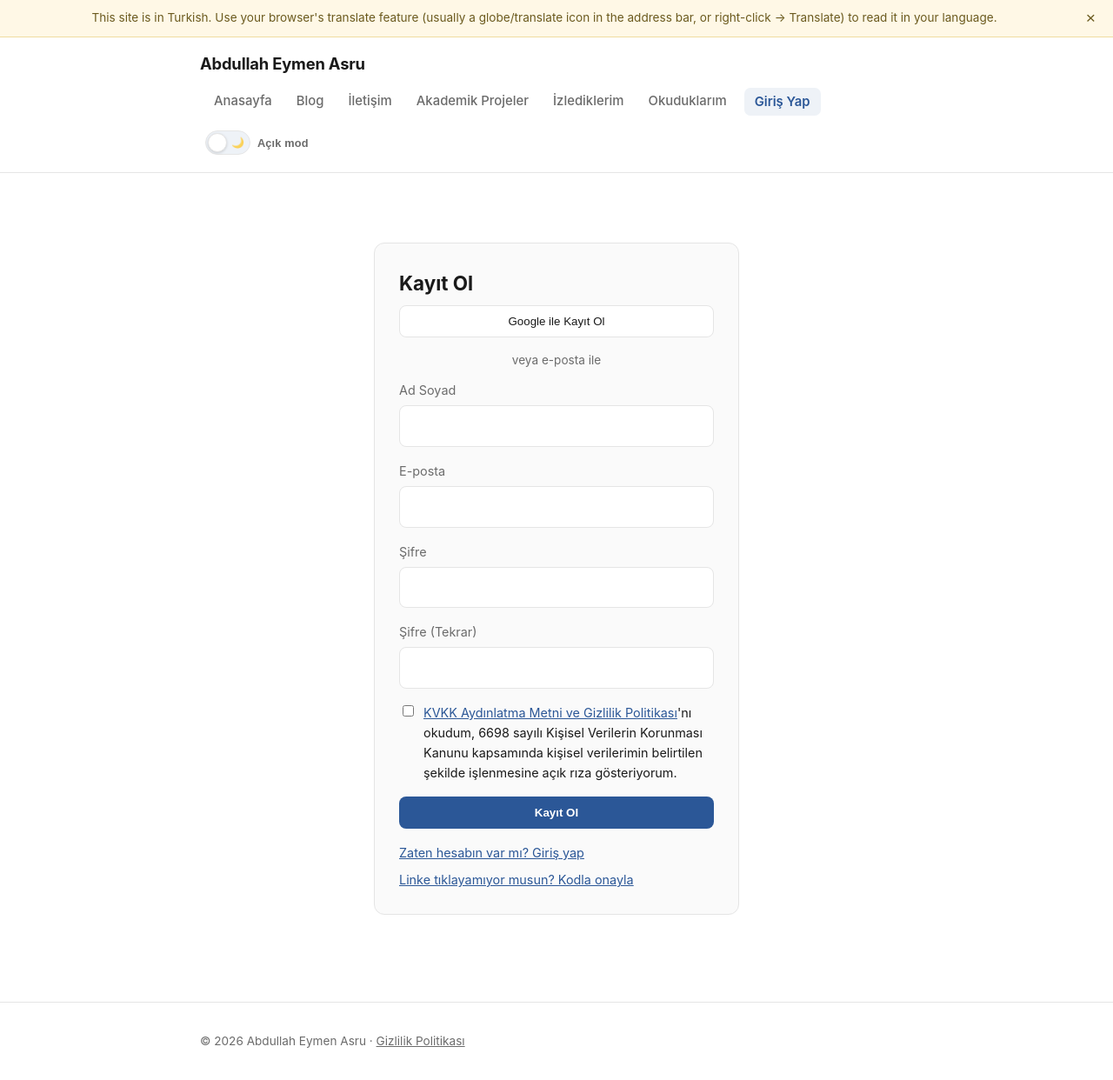
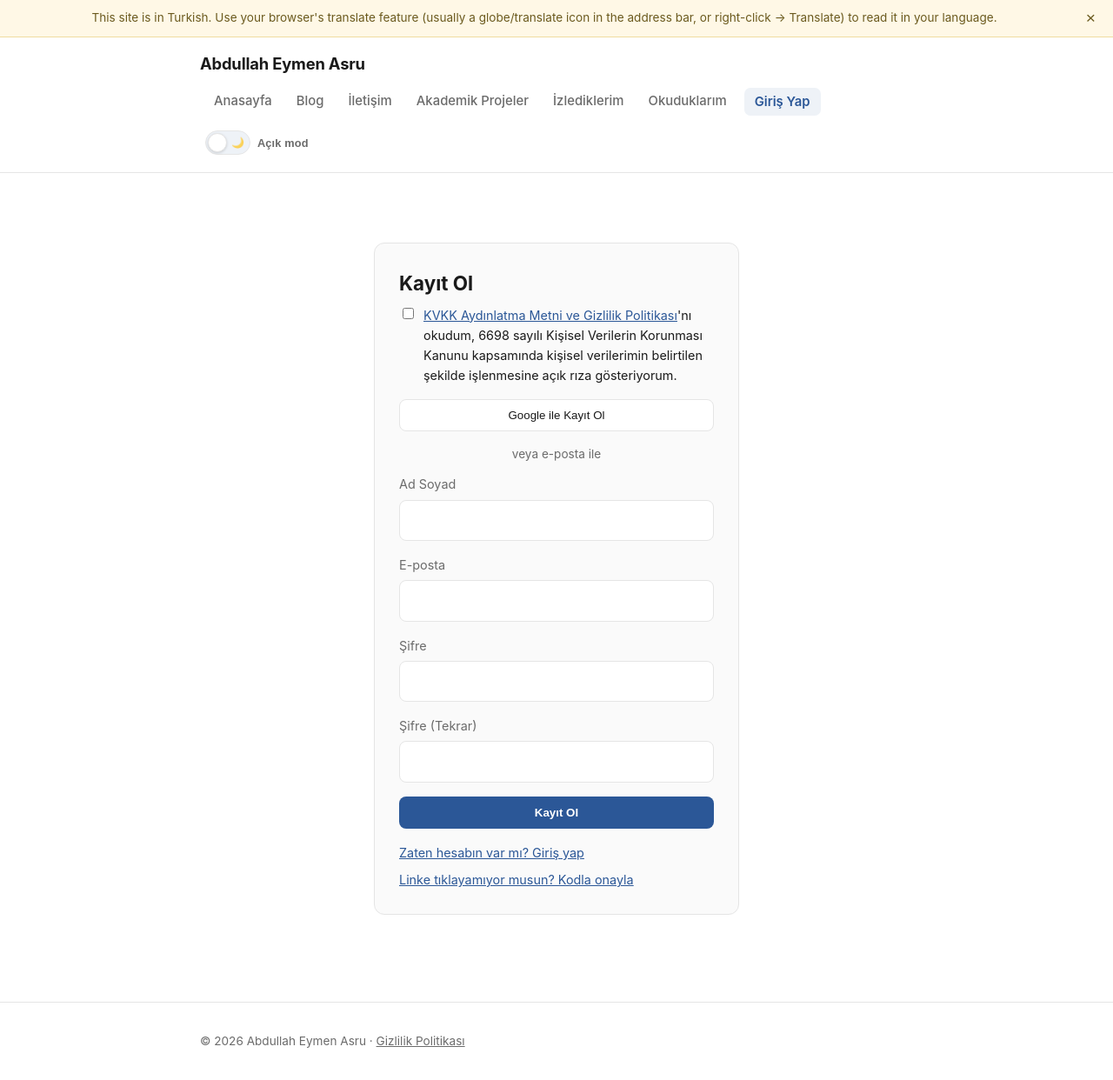
Before and after one commit to abdullah-eymen-asru/abdullah-eymen-asru.github.io, a Jekyll site: the page built from hesap/kayit.md, in a window 1280 px wide and 1242 px high. Shown: the whole window at 87% size. Built offline with Jekyll 4.4.1, drawn with Linux system fonts in a browser that asks for light colours; a script that is not in the unit is left out.

Commit message:
Include KVKK consent in registration process
Added KVKK consent checkbox to registration form.

```diff
--- a/hesap/kayit.md
+++ b/hesap/kayit.md
@@ -11,6 +11,23 @@ permalink: "/hesap/kayit.html"
   <h1>Kayıt Ol</h1>
   <div id="auth-message" class="auth-message" hidden></div>
   <div id="auth-spam-notice" class="auth-spam-notice" hidden></div>
+
+  <!-- KVKK onayı BİLEREK formun dışında, en üstte duruyor: hem e-posta/şifre
+       ile kayıtta hem de aşağıdaki "Google ile Kayıt Ol" butonunda ortak
+       kullanılıyor (Google'ın kendi ekranında KVKK onayı almadığımız için
+       OAuth'u başlatmadan ÖNCE bunun işaretli olması zorunlu tutuluyor —
+       bkz. assets/js/auth-pages.js). form="kayit-form" ile aşağıdaki forma
+       bağlı kaldığı için normal kayıt gönderiminde de değeri okunur. -->
+  <div class="form-field">
+    <label style="display:flex; gap:8px; align-items:flex-start; flex-direction:row; font-size:0.9rem; color:var(--text);">
+      <input id="kvkk_onay" name="kvkk_onay" type="checkbox" form="kayit-form" required style="margin-top:3px;">
+      <span>
+        <a href="{{ '/kurumsal/gizlilik-politikasi.html' | relative_url }}" target="_blank">KVKK Aydınlatma Metni ve Gizlilik Politikası</a>'nı
+        okudum, 6698 sayılı Kişisel Verilerin Korunması Kanunu kapsamında kişisel
+        verilerimin belirtilen şekilde işlenmesine açık rıza gösteriyorum.
+      </span>
+    </label>
+  </div>
 
   <button id="google-kayit-btn" type="button" class="btn-google">
     Google ile Kayıt Ol
@@ -34,16 +51,6 @@ permalink: "/hesap/kayit.html"
       <label for="password_again">Şifre (Tekrar)</label>
       <input id="password_again" name="password_again" type="password" autocomplete="new-password" minlength="8" required>
     </div>
-    <div class="form-field">
-      <label style="display:flex; gap:8px; align-items:flex-start; flex-direction:row; font-size:0.9rem; color:var(--text);">
-        <input id="kvkk_onay" name="kvkk_onay" type="checkbox" required style="margin-top:3px;">
-        <span>
-          <a href="{{ '/kurumsal/gizlilik-politikasi.html' | relative_url }}" target="_blank">KVKK Aydınlatma Metni ve Gizlilik Politikası</a>'nı
-          okudum, 6698 sayılı Kişisel Verilerin Korunması Kanunu kapsamında kişisel
-          verilerimin belirtilen şekilde işlenmesine açık rıza gösteriyorum.
-        </span>
-      </label>
-    </div>
     <button type="submit" class="btn-primary">Kayıt Ol</button>
   </form>
 
```
